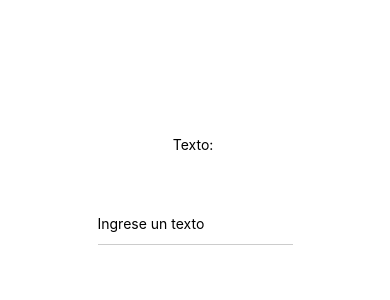
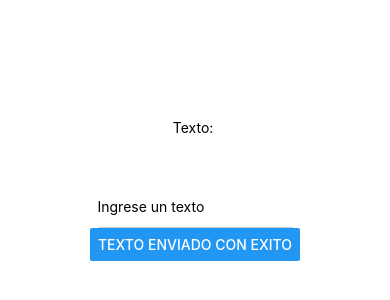
Before and after one commit to HDS2904/learning-react-native, a React Native app: screen / in a window 390 px wide. Shown: the part 232-532 px from the top of the page. Built offline with nearby package versions, Linux system fonts and the light colour scheme.

Commit message:
TextInput

```diff
--- a/App.js
+++ b/App.js
@@ -1,16 +1,21 @@
 import React, { useState } from 'react';
-import { StyleSheet, Text, TextInput, View } from 'react-native';
+import { Button, StyleSheet, Text, TextInput, View } from 'react-native';
 
 export default function App() {
 	const [newText, setNewText] = useState('');
+	const [submit, setSubmit] = useState('')
   return (
     <View style={styles.container}>
-      <Text>Texto: {newText}</Text>
+      <Text>Texto: {submit}</Text>
       <TextInput
 				style={styles.input}
 				placeholder = 'Ingrese un texto'
 				onChangeText={i => setNewText(i)}
 				defaultValue = {newText}
+			/>
+			<Button
+				title='Texto enviado con exito'
+				onPress={()=>{setSubmit(newText);alert('Texto enviado con exito')}}
 			/>
     </View>
   );
@@ -18,11 +23,11 @@ export default function App() {
 
 const styles = StyleSheet.create({
 	input: {
-		marginTop: 50,
 		height: 42,
 		borderBottomColor: '#ccc',
 		borderBottomWidth: 1,
-		width: '50%'
+		marginTop: 50,
+		width: '50%',
 	},
   container: {
     flex: 1,
```
